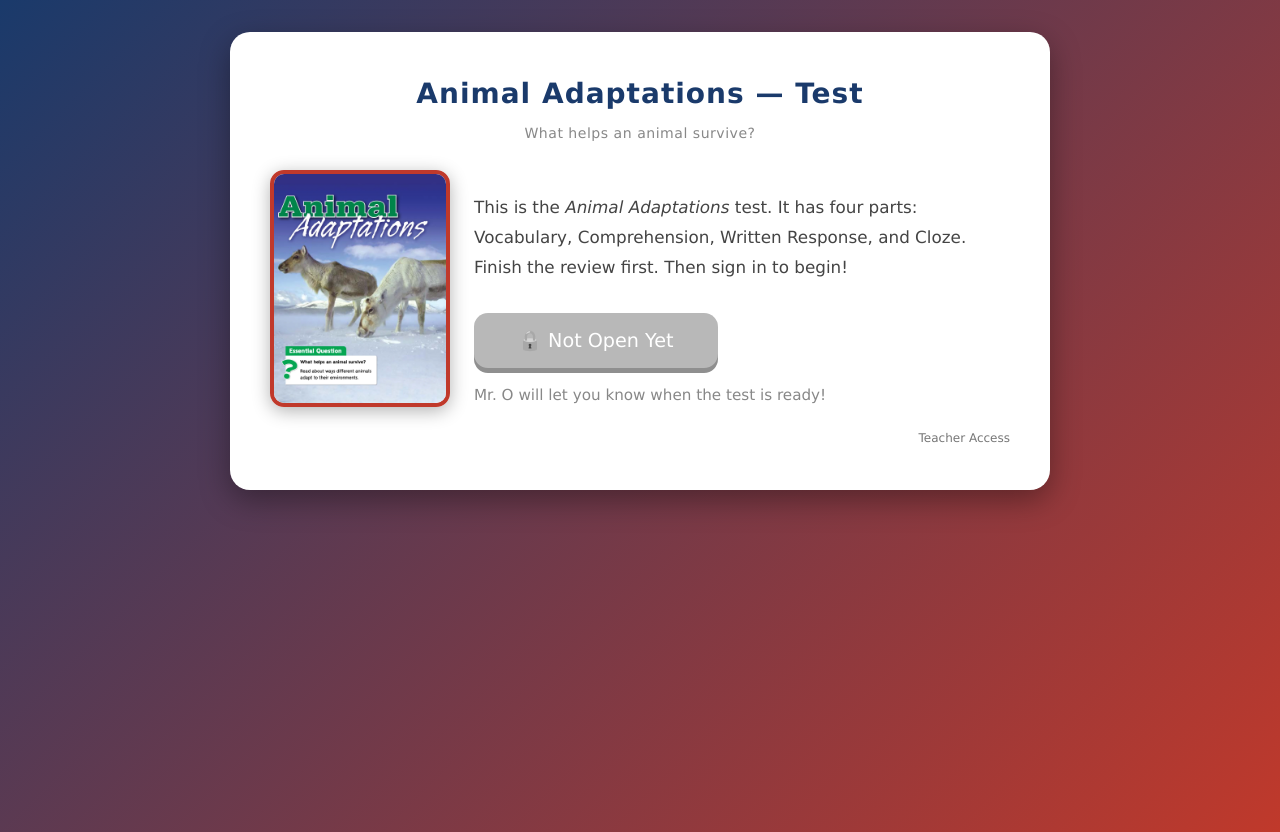
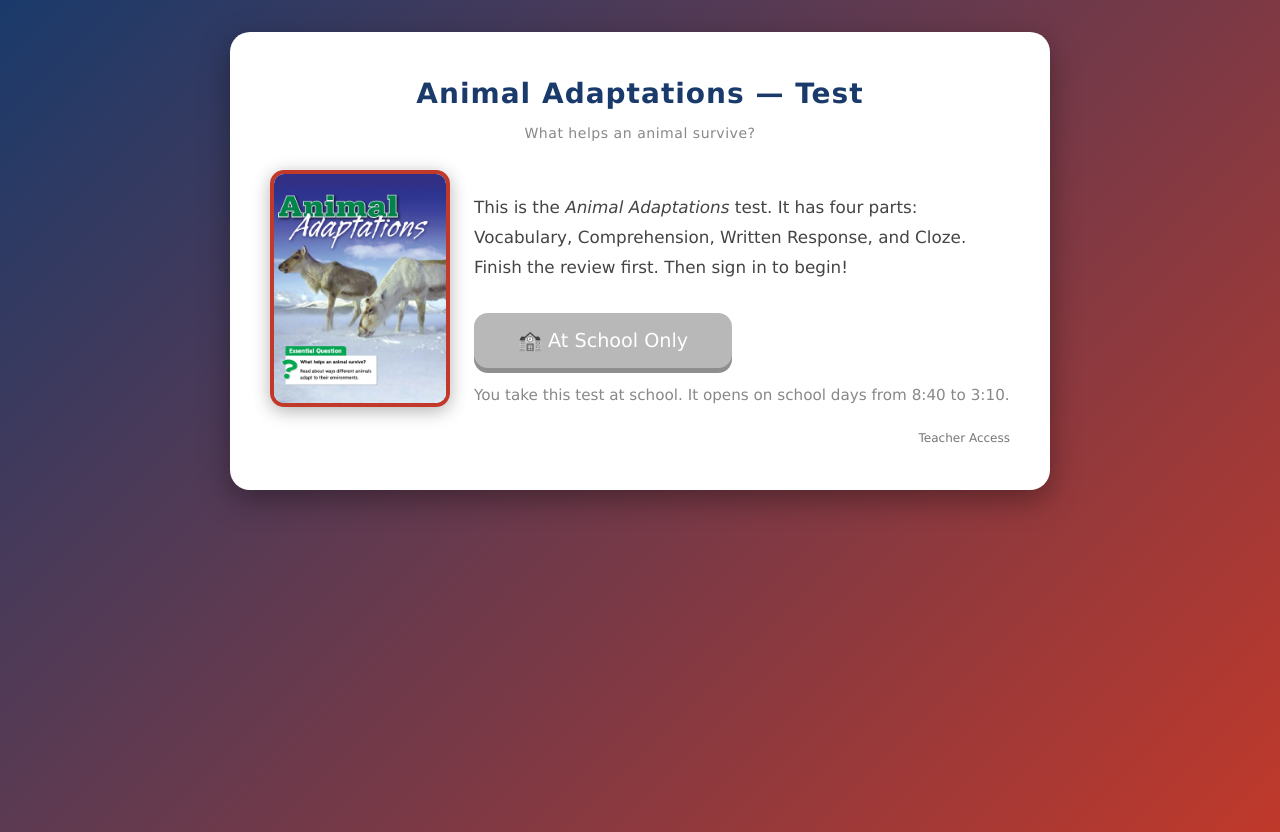
Before and after one commit to molivera1977/adaptations-unit-test, a plain HTML site: page index.html in a window 1280 px wide. Drawn offline with Linux system fonts and the light colour scheme.

Commit message:
feat: open the Animal Adaptations test for Thu 11/19 (Marcos 11/18: "Open the test for tomorrow"; moved from Fri 11/20)
TEST_OPEN true; script.js?v=aa-test-open1. school-clock.js still keeps it shut outside school hours.

Co-Authored-By: Claude Opus 5.5 <noreply@anthropic.com>

```diff
--- a/index.html
+++ b/index.html
@@ -478,6 +478,6 @@
 <script src="rad-demo.js?v=ds1"></script>
 <script src="school-clock.js?v=1"></script>
 <script src="spot-sync.js?v=3"></script>
-<script src="script.js?v=ds12-roster24-rec1-school1-guest1-bullets1"></script>
+<script src="script.js?v=aa-test-open1"></script>
 </body>
 </html>
--- a/script.js
+++ b/script.js
@@ -19,7 +19,7 @@
 ═══════════════════════════════════════════════════════ */
 
 /* ── CONFIG ─────────────────────────────────────────── */
-const TEST_OPEN     = false;   // Built 11/17 closed until Marcos says open (test day Fri 11/20). false = students locked out; only Teacher Access works.
+const TEST_OPEN     = true;    // OPEN 11/18 22:4x for Thu 11/19 (Marcos: "Open the test for tomorrow" → test day Thursday 11/19, moved from Fri 11/20). school-clock.js still keeps it shut outside school hours. false = students locked out; only Teacher Access works.
 const SHARE_MODE    = !!window.SHARE_MODE;   // set by share.js — a visitor's link, never a student's
 const REVIEW_GATE   = false;   // as Dollars and Sense since 11/9 (Marcos: "cancel any that need to continue on review" · "I dont care if
                                // absent students didn't do review") — no one waits for the review. true = all three review parts first.
```
